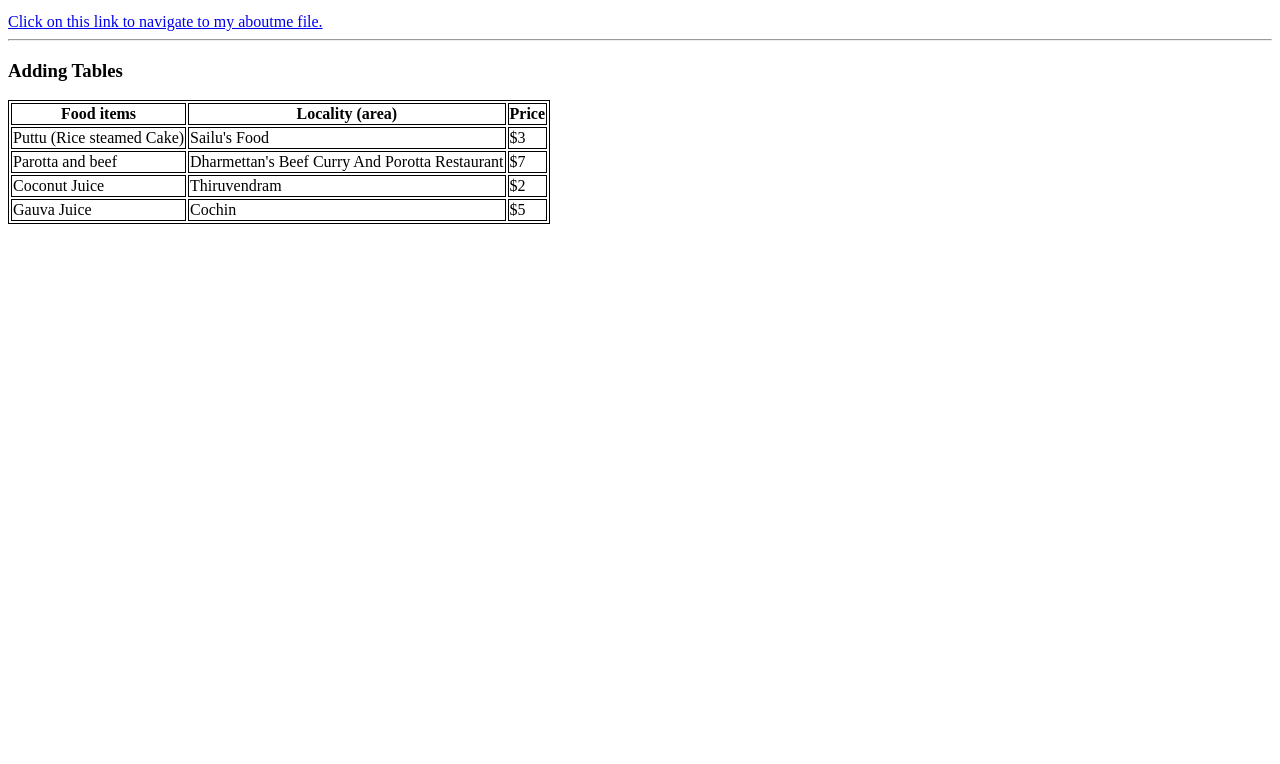
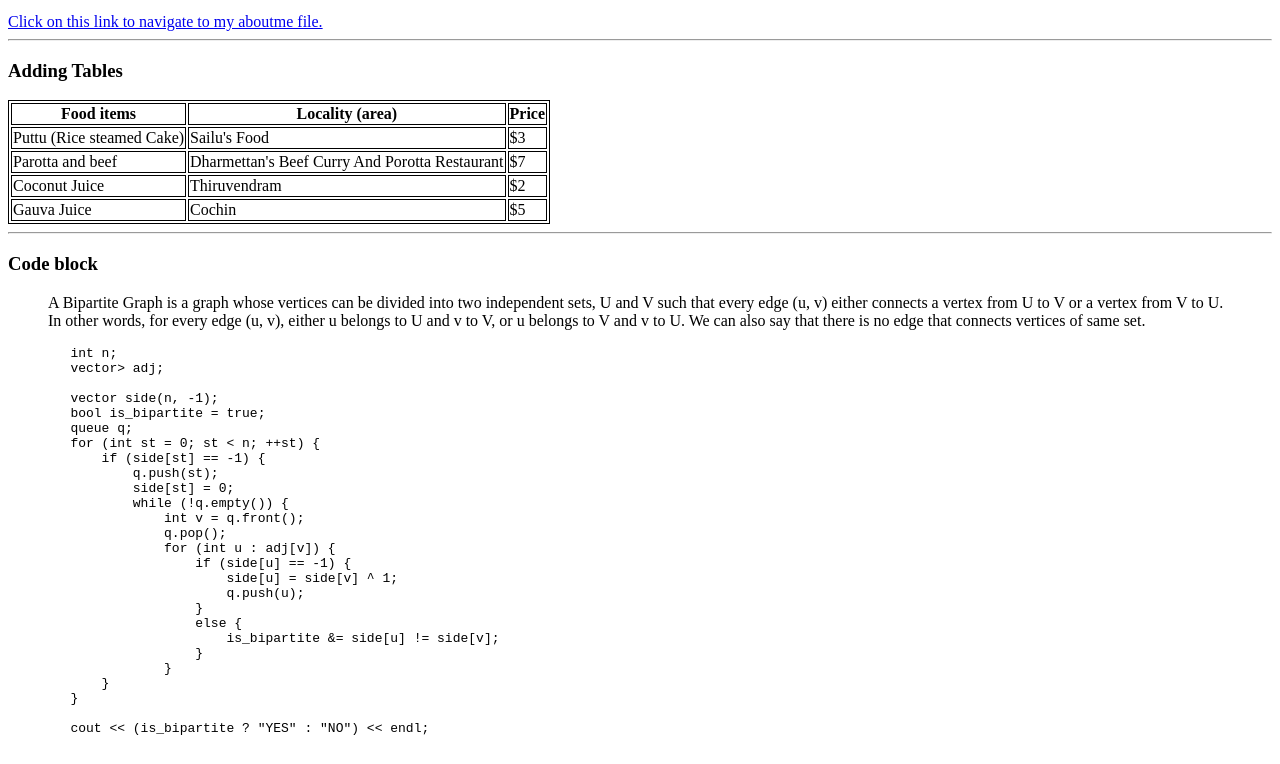
Before and after one commit to 44-563-WebApps-F21/webapps-f21-assignment-3-Hemanthkumarreddy, a plain HTML site: page index.html in a window 1280 px wide. Shown: the part 559-1323 px from the top of the page. Before the commit the page ends 800 px from the top, so only its background shows below. Drawn offline with Linux system fonts and the light colour scheme.

Commit message:
Update index.html

```diff
--- a/index.html
+++ b/index.html
@@ -85,5 +85,40 @@
     </tr>
   </table>
 
+<hr>
+
+<h3>Code block</h3>
+<blockquote cite="https://www.geeksforgeeks.org/bipartite-graph/">A Bipartite Graph is a graph whose vertices can be divided into two independent sets, U and V such that every edge (u, v) either connects a vertex from U to V or a vertex from V to U. In other words, for every edge (u, v), either u belongs to U and v to V, or u belongs to V and v to U. We can also say that there is no edge that connects vertices of same set.</blockquote>
+
+<code>
+    <pre>
+        int n;
+        vector<vector<int>> adj;
+
+        vector<int> side(n, -1);
+        bool is_bipartite = true;
+        queue<int> q;
+        for (int st = 0; st < n; ++st) {
+            if (side[st] == -1) {
+                q.push(st);
+                side[st] = 0;
+                while (!q.empty()) {
+                    int v = q.front();
+                    q.pop();
+                    for (int u : adj[v]) {
+                        if (side[u] == -1) {
+                            side[u] = side[v] ^ 1;
+                            q.push(u);
+                        }
+                        else {
+                            is_bipartite &= side[u] != side[v];
+                        }
+                    }
+            }
+        }
+
+        cout << (is_bipartite ? "YES" : "NO") << endl;
+    </pre>
+</code>
 </body>
 </html>
```
